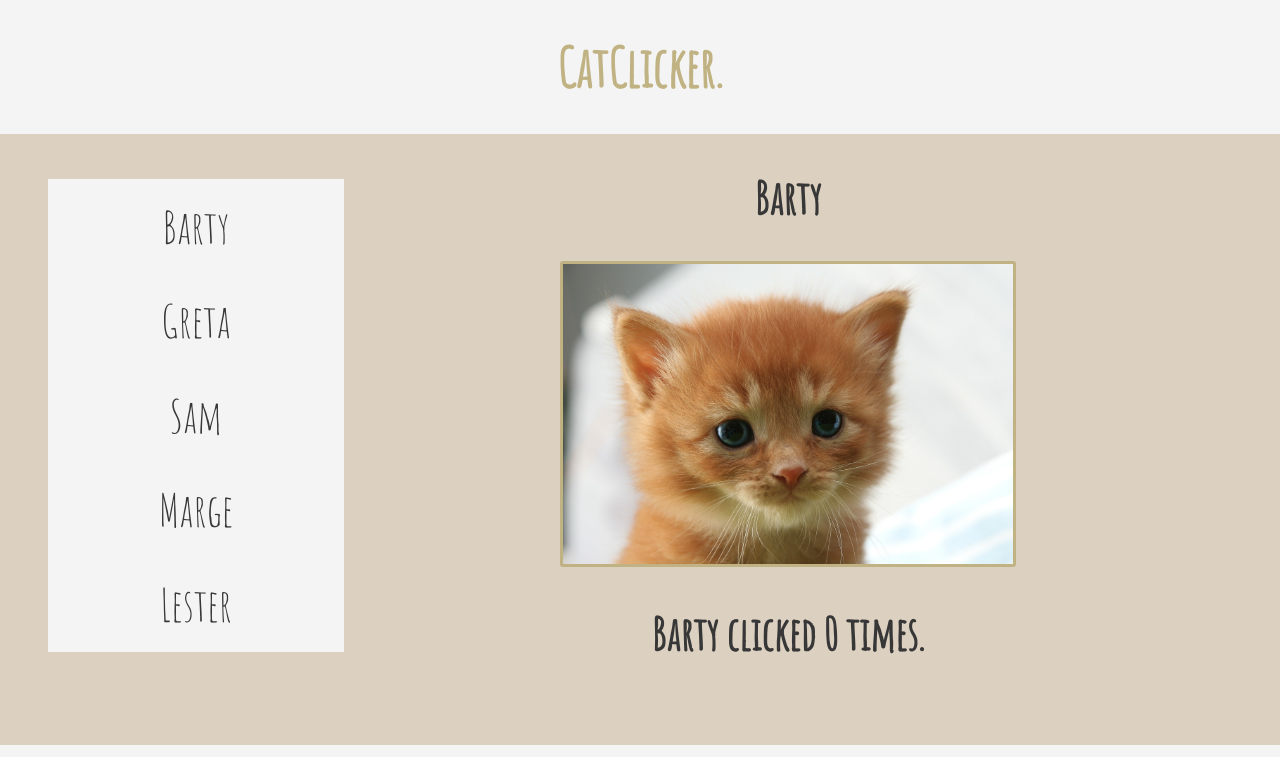
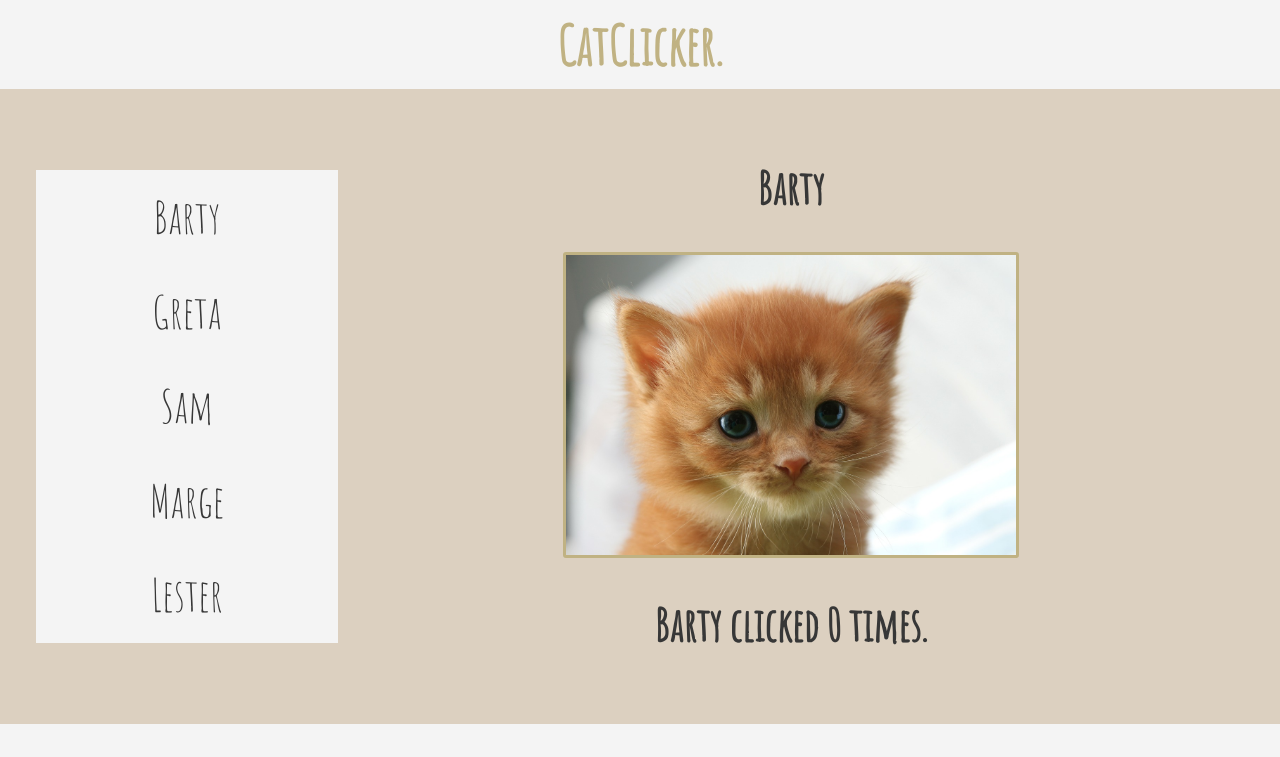
Before and after one commit to trezp/kittenclicker2017, a plain HTML site: page index.html in a window 1280 px wide. Shown: the top 757 px of the page. Drawn offline with nearby package versions, Linux system fonts and the light colour scheme.

Commit message:
minor adjustments

```diff
--- a/styles.css
+++ b/styles.css
@@ -10,6 +10,7 @@ body {
 h1 {
   font-size: 3em;
   color: #C0b283;
+  margin: .25em;
 }
 h1, h2 {
   text-align: center;
@@ -21,7 +22,6 @@ ul {
   list-style-type: none;
   padding: 0;
 }
-
 button {
   border: 1px solid black;
   padding: 5px;
@@ -30,7 +30,6 @@ button {
   margin-top: 10px;
   background: none;
 }
-
 label {
   display: block;
 }
@@ -42,12 +41,15 @@ img {
   border-radius: 3px;
 }
 
+.container-main {
+  display: grid;
+  height: 100vh;
+}
+
 .clicker-app {
   display: grid;
-  margin: auto;
-  padding: 3rem;
-  padding-top: 0;
   grid-template-columns: 1fr 3fr;
+  padding: 2em;
   background: #dcd0c0;
 }
 
```
